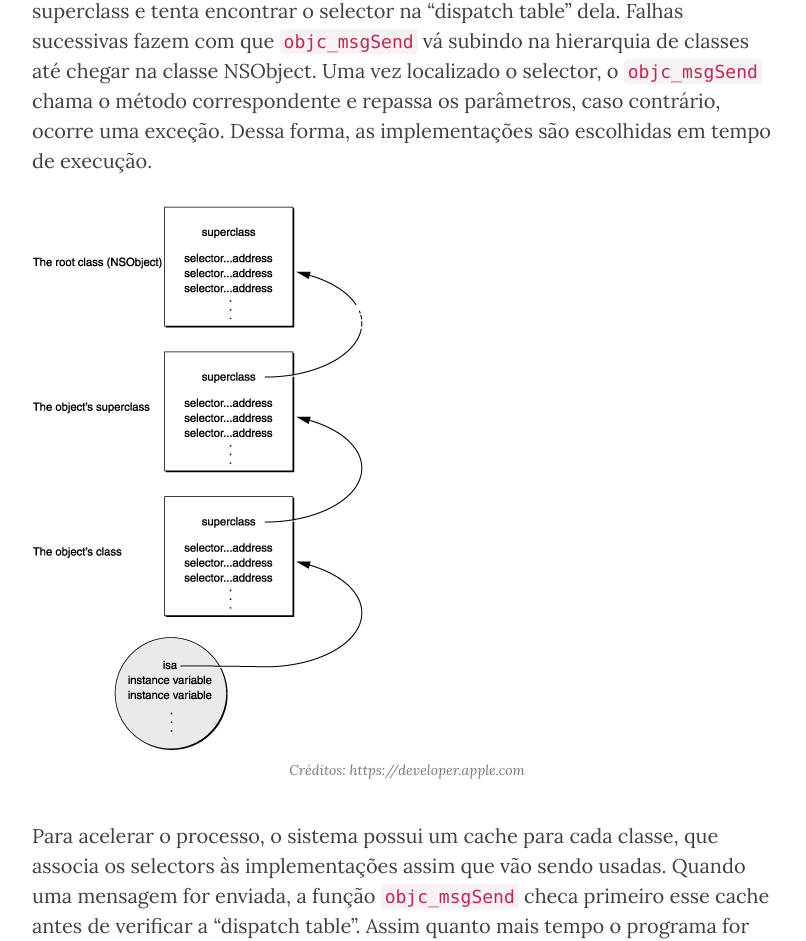
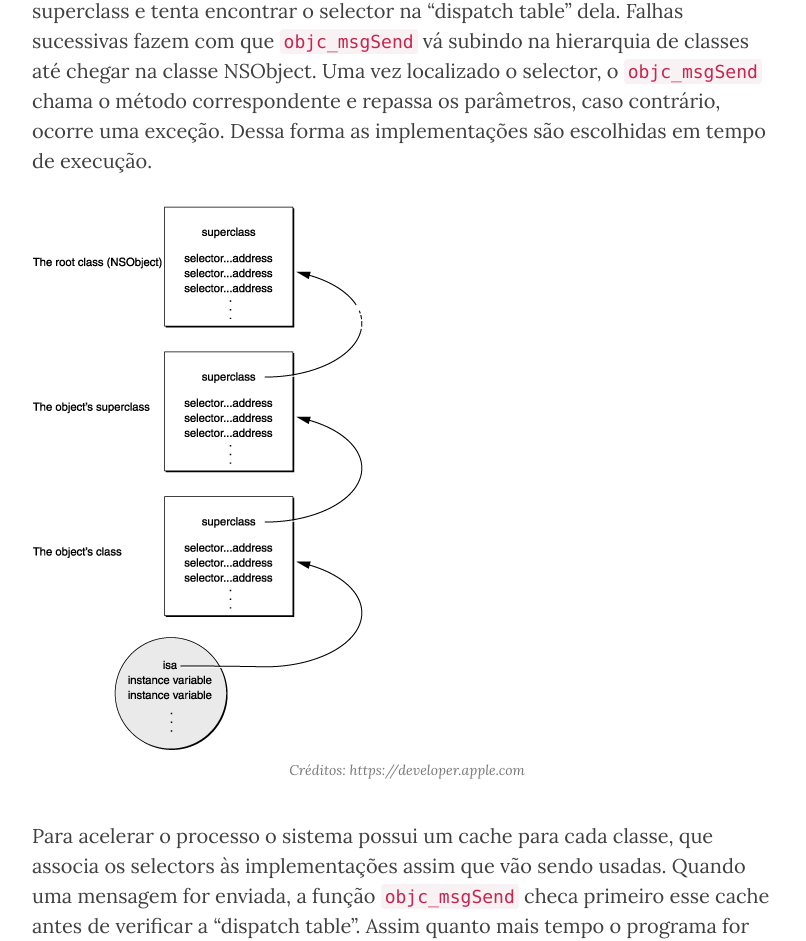
Before and after one commit to CocoaHeadsBrasil/equinociOS, a Jekyll site: the page built from _posts/2016-03-23-introducao-sobre-runtime-em-objective-c.md, in a window 1280 px wide and 1400 px high, scrolled down 5743 px. Shown: the part 172-1113 px from the top of the window, without its empty margins (233-1039 px from the left). Built offline with Jekyll 4.4.1, drawn with Linux system fonts in a browser that asks for light colours; nearby versions of some CDN libraries; comment, search, counter and statistics services are not loaded.

```diff
--- a/_posts/2016-03-23-introducao-sobre-runtime-em-objective-c.md
+++ b/_posts/2016-03-23-introducao-sobre-runtime-em-objective-c.md
@@ -140,12 +140,12 @@ No Objective-C, a estrutura de uma classe possui:
 * Um ponteiro para a classe pai (ou superclass)
 * Uma "dispatch table", onde cada entrada associa um selector a uma implementação.
 
-Os objetos instanciados por sua vez possuem um ponteiro para a estrutura de classe, chamado `isa`, que dá ao objeto acesso a sua classe e, por meio da classe, a todas as classes que herda. Ao enviar uma mensagem a um objeto, a função `objc_msgSend(receiver, selector, arg1, arg 2, etc…)` segue o isa que aponta para a estrutura de classe e tenta encontrar o selector na "dispatch table". Caso não encontre, a função segue o ponteiro que aponta para a superclass e tenta encontrar o selector na “dispatch table” dela. Falhas sucessivas fazem com que `objc_msgSend` vá subindo na hierarquia de classes até chegar na classe NSObject. Uma vez localizado o selector, o `objc_msgSend` chama o método correspondente e repassa os parâmetros, caso contrário, ocorre uma exceção. Dessa forma, as implementações são escolhidas em tempo de execução.
+Os objetos instanciados por sua vez possuem um ponteiro para a estrutura de classe, chamado `isa`, que dá ao objeto acesso a sua classe e, por meio da classe, a todas as classes que herda. Ao enviar uma mensagem a um objeto, a função `objc_msgSend(receiver, selector, arg1, arg 2, etc…)` segue o isa que aponta para a estrutura de classe e tenta encontrar o selector na "dispatch table". Caso não encontre, a função segue o ponteiro que aponta para a superclass e tenta encontrar o selector na “dispatch table” dela. Falhas sucessivas fazem com que `objc_msgSend` vá subindo na hierarquia de classes até chegar na classe NSObject. Uma vez localizado o selector, o `objc_msgSend` chama o método correspondente e repassa os parâmetros, caso contrário, ocorre uma exceção. Dessa forma as implementações são escolhidas em tempo de execução.
 
 ![]({{ site.baseurl }}/img/fggeraissate/messaging.gif)
 <span class="caption text-muted">Créditos: https://developer.apple.com</span>
 
-Para acelerar o processo, o sistema possui um cache para cada classe, que associa os selectors às implementações assim que vão sendo usadas. Quando uma mensagem for enviada, a função `objc_msgSend` checa primeiro esse cache antes de verificar a "dispatch table". Assim quanto mais tempo o programa for executado, mais rapidamente as mensagens serão enviadas.
+Para acelerar o processo o sistema possui um cache para cada classe, que associa os selectors às implementações assim que vão sendo usadas. Quando uma mensagem for enviada, a função `objc_msgSend` checa primeiro esse cache antes de verificar a "dispatch table". Assim quanto mais tempo o programa for executado, mais rapidamente as mensagens serão enviadas.
 
 ##Método Swizzling
 
```
